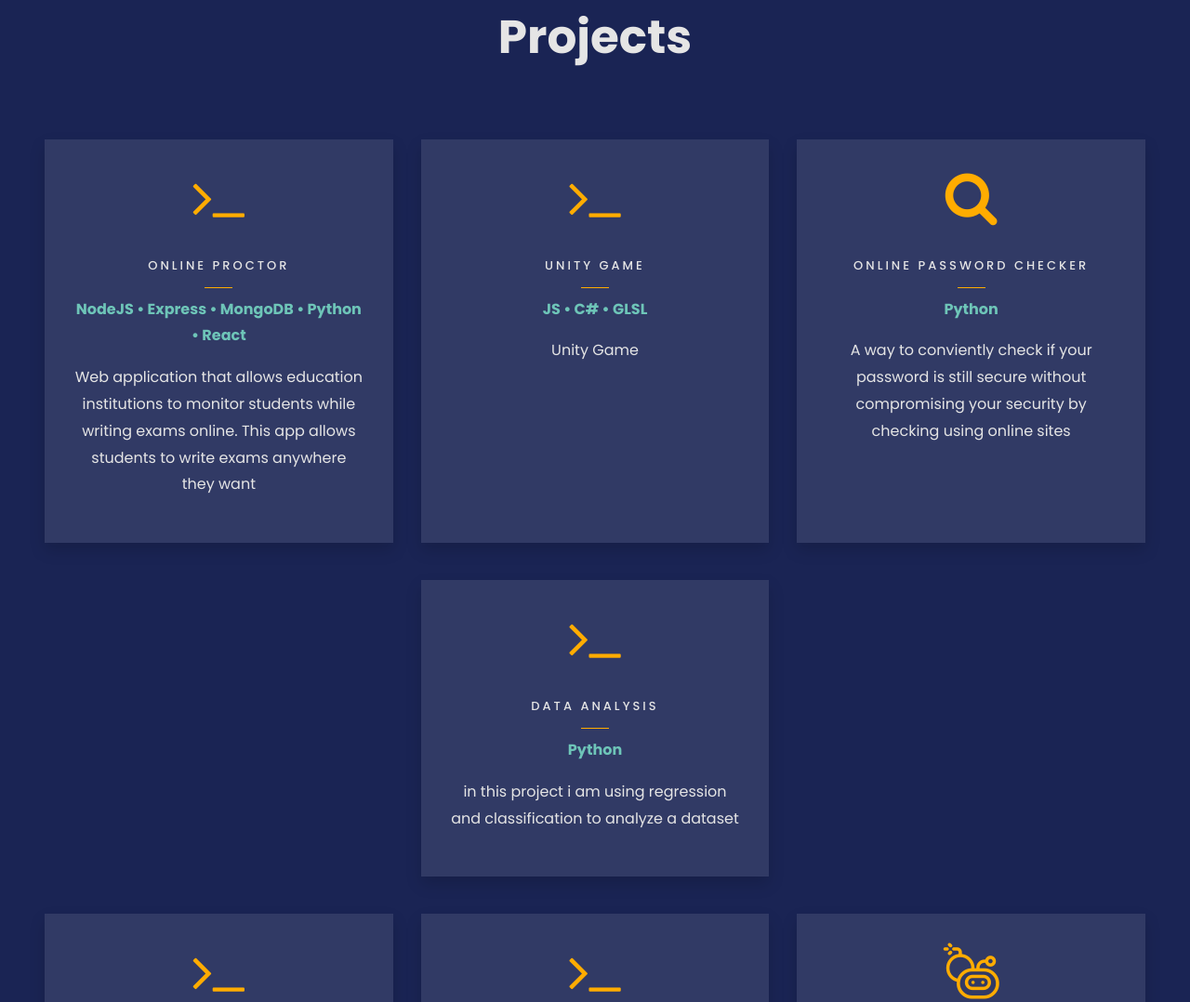
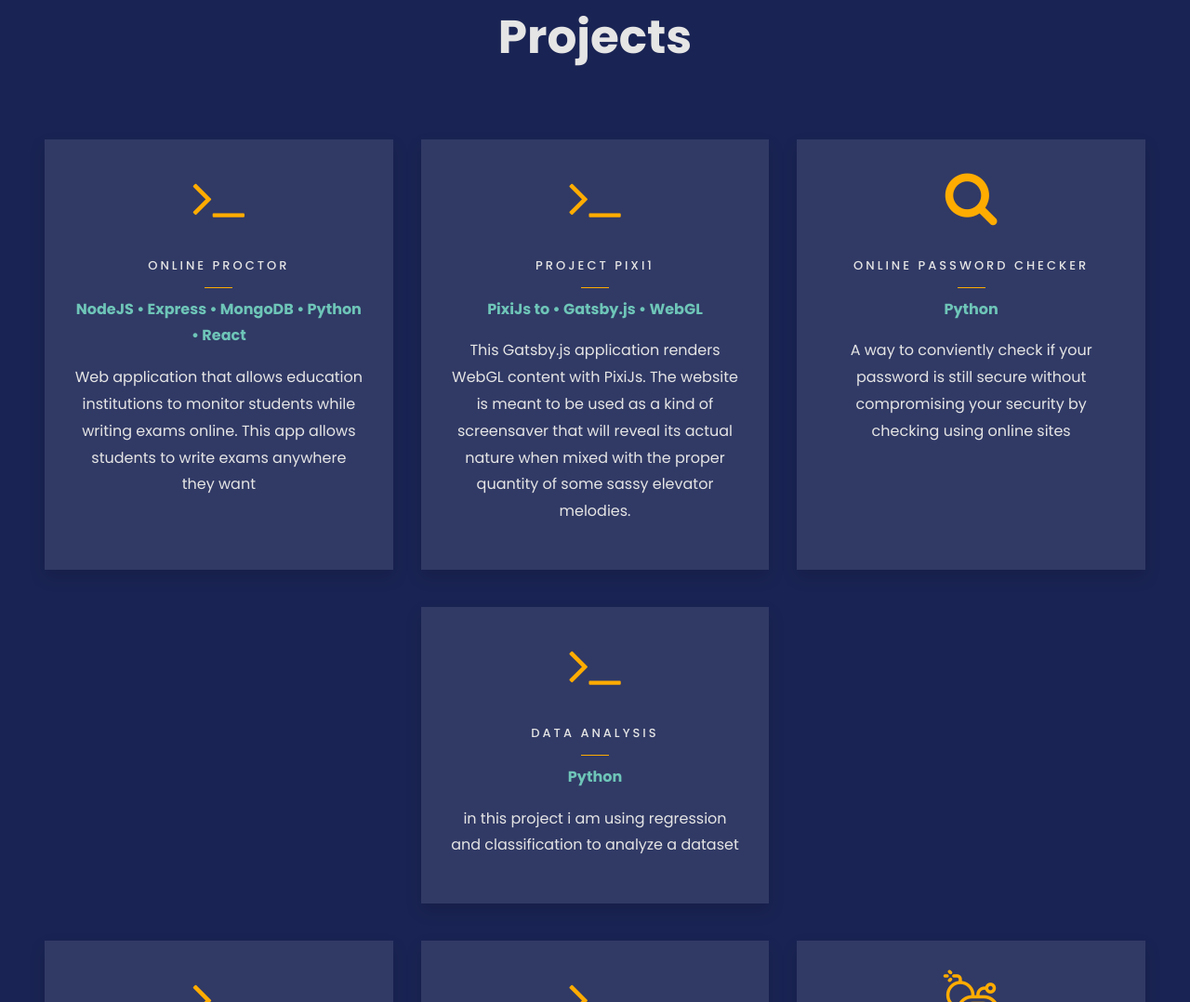
Before and after one commit to jaybee21/JSOlPortfolio, a plain HTML site: page index.html in a window 1280 px wide. Shown: the part 4708-5786 px from the top of the page at 93% size. Drawn offline with Linux system fonts and the light colour scheme; files whose address does not match are found by name.

Commit message:
Update index.html

```diff
--- a/index.html
+++ b/index.html
@@ -329,14 +329,15 @@
 					</a>
 				</div>
 		                <div class="col-md-4 text-center d-flex ftco-animate">
-					<a href="https://github.com/jaybee21/unity-proj" target="_blank" class="services-1 shadow">
+					<a href=" ttmf.netlify.com/ " target="_blank" class="services-1 shadow">
 						<span class="icon">
 							<i class="icon-terminal"></i>
 						</span>
 						<div class="desc">
-							<h3 class="mb-4">Unity Game</h3>
-							<p><strong>JS • C# • GLSL</strong></p>
-							<p>Unity Game</p>
+							<h3 class="mb-4">project pixi1</h3>
+							<p><strong>PixiJs to • Gatsby.js • WebGL </strong></p>
+							<p>This Gatsby.js application renders WebGL content with PixiJs.
+The website is meant to be used as a kind of screensaver that will reveal its actual nature when mixed with the proper quantity of some sassy elevator melodies. </p>
 						</div>
 					</a>
 				</div>
```
